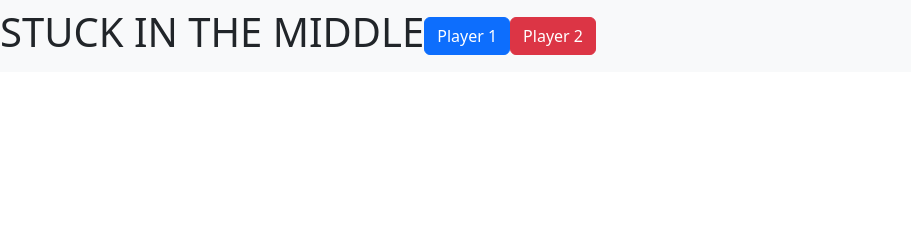
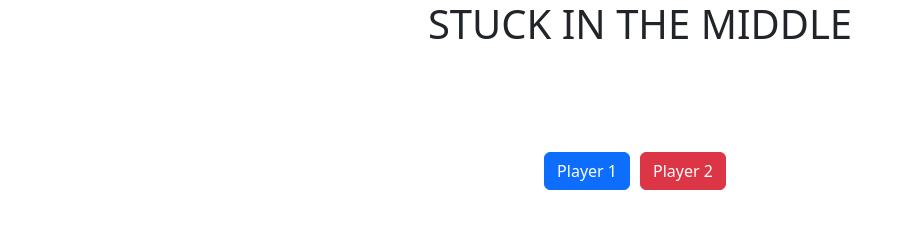
Before and after one commit to inespaulino/TheShibals, a plain HTML site: page html/menu.html in a window 1280 px wide. Shown: the whole page, without its empty margins (0-911 px from the left). Drawn offline with nearby package versions, Linux system fonts and the light colour scheme.

Commit message:
centered buttons and title

```diff
--- a/html/menu.html
+++ b/html/menu.html
@@ -16,15 +16,22 @@
 </head>
 
 <body>
-    <nav id="anchors" class="navbar navbar-expand-lg navbar-light bg-light">
+    <div class="d-flex justify-content-center items-end">
         <h1 href="#/" id="home-href">STUCK IN THE MIDDLE</h1>
-        <a class="btn btn-primary" href="#/player1" id="player1"  >Player 1</a>
+    </div>
+        <br>
+        <br>
+        <br>
+        <br>
+
+
+    <div class="d-flex justify-content-center" style="margin-right: 10px">
+
+        <a class="btn btn-primary" style="margin-right: 10px" href="#/player1" id="player1"  >Player 1</a>
         <a class="btn btn-danger" href="#/player2" id="player2" >Player 2</a>
 
+     </div>
 
-
-    </nav>
-    <div id="container"></div>
 </body>
 
 </html>
```
